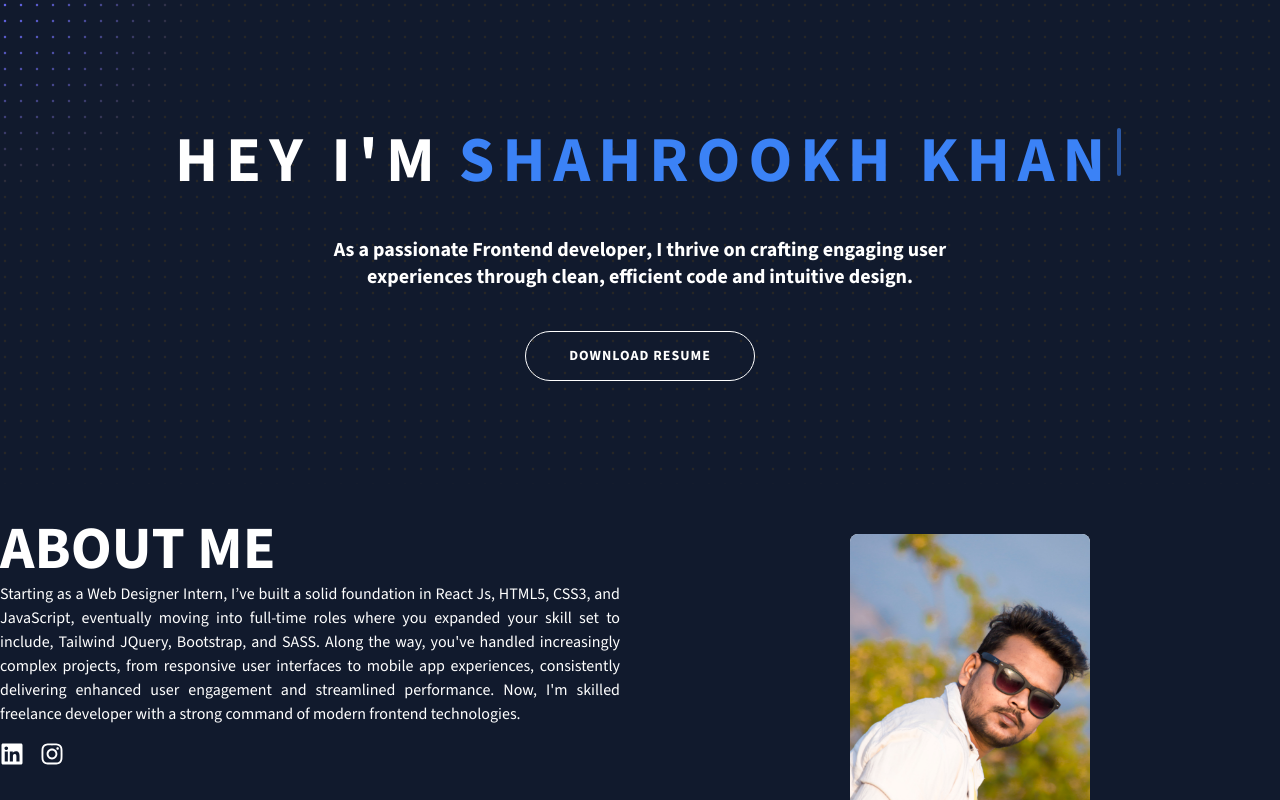
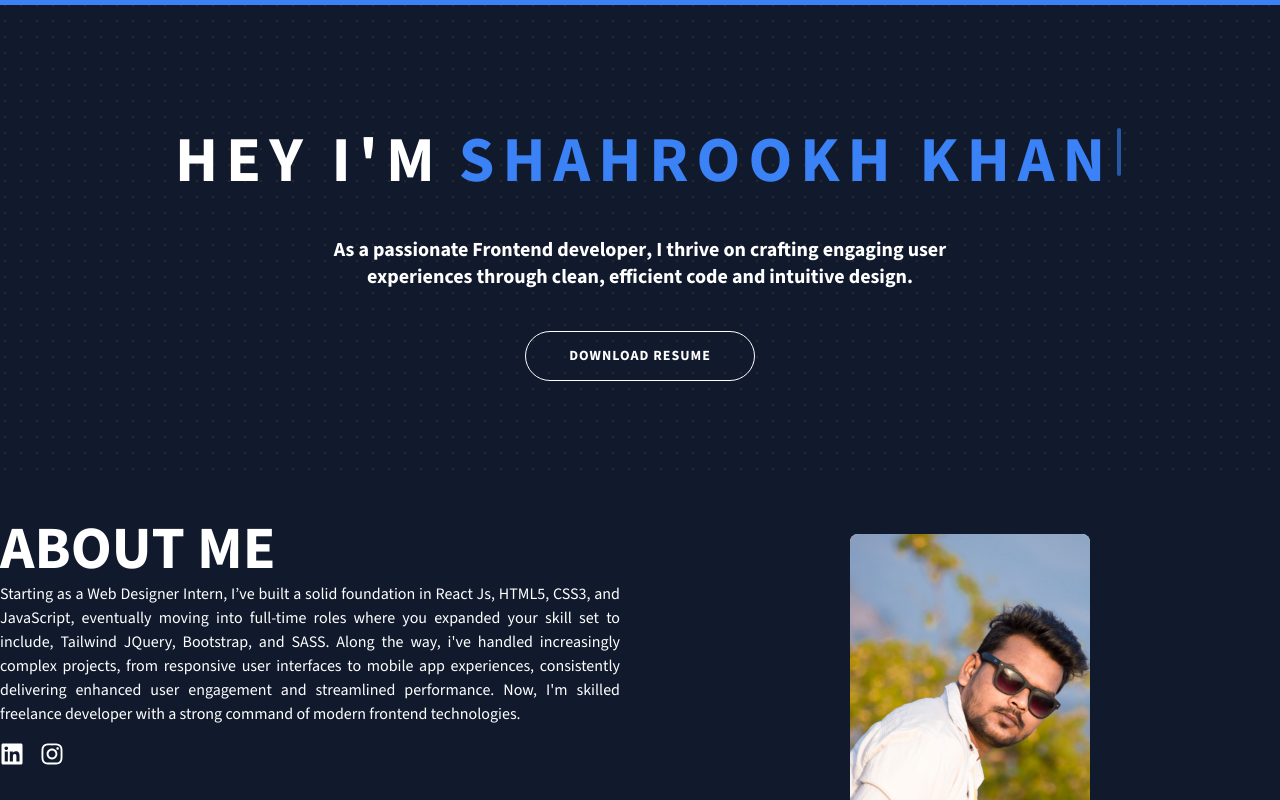
Before and after one commit to Shahrookh0120/my-portfolio, a React (Vite) app: page / in a window 1280 px wide. Shown: the top 800 px of the page. Built offline with nearby package versions, Linux system fonts and the light colour scheme.

Commit message:
Progressbar Added

```diff
--- a/package.json
+++ b/package.json
@@ -14,6 +14,7 @@
     "framer-motion": "^11.11.10",
     "hamburger-react": "^2.5.1",
     "mini-svg-data-uri": "^1.4.4",
+    "motion": "^11.16.0",
     "react": "^18.3.1",
     "react-dom": "^18.3.1",
     "react-icons": "^5.3.0",
--- a/src/components/AboutSection.jsx
+++ b/src/components/AboutSection.jsx
@@ -17,7 +17,7 @@ const AboutSection = () => {
 						foundation in React Js, HTML5, CSS3, and JavaScript,
 						eventually moving into full-time roles where you
 						expanded your skill set to include, Tailwind JQuery,
-						Bootstrap, and SASS. Along the way, you've handled
+						Bootstrap, and SASS. Along the way, i've handled
 						increasingly complex projects, from responsive user
 						interfaces to mobile app experiences, consistently
 						delivering enhanced user engagement and streamlined
--- a/src/pages/Home.jsx
+++ b/src/pages/Home.jsx
@@ -1,4 +1,5 @@
 import React from "react";
+import { motion, useSpring, useScroll } from "motion/react"
 import Layout from "../components/Layout";
 import HeroSection from "../components/hero/HeroSection";
 import AboutSection from "../components/AboutSection";
@@ -8,8 +9,28 @@ import CareerHistory from "../components/CareerHistory/CareerHistory";
 import Footer from "../components/Footer";
 
 const Home = () => {
+    const { scrollYProgress } = useScroll()
+    const scaleX = useSpring(scrollYProgress, {
+        stiffness: 100,
+        damping: 30,
+        restDelta: 0.001,
+    })
 	return (
 		<>
+        <motion.div
+                id="scroll-indicator"
+                style={{
+                    scaleX,
+                    position: "fixed",
+                    zIndex:99999999999,
+                    top: 0,
+                    left: 0,
+                    right: 0,
+                    height: 5,
+                    originX: 0,
+                    backgroundColor: "#3b82f6",
+                }}
+            />
 			<Layout>
 				<div className="xl:w-full lg:w-full  mx-auto">
 					<HeroSection />
```
Also changed, not shown: src/components/ScrollBar.jsx (added, +16 -0 lines), 1 other file (tests, documents, lock files or other folders).
